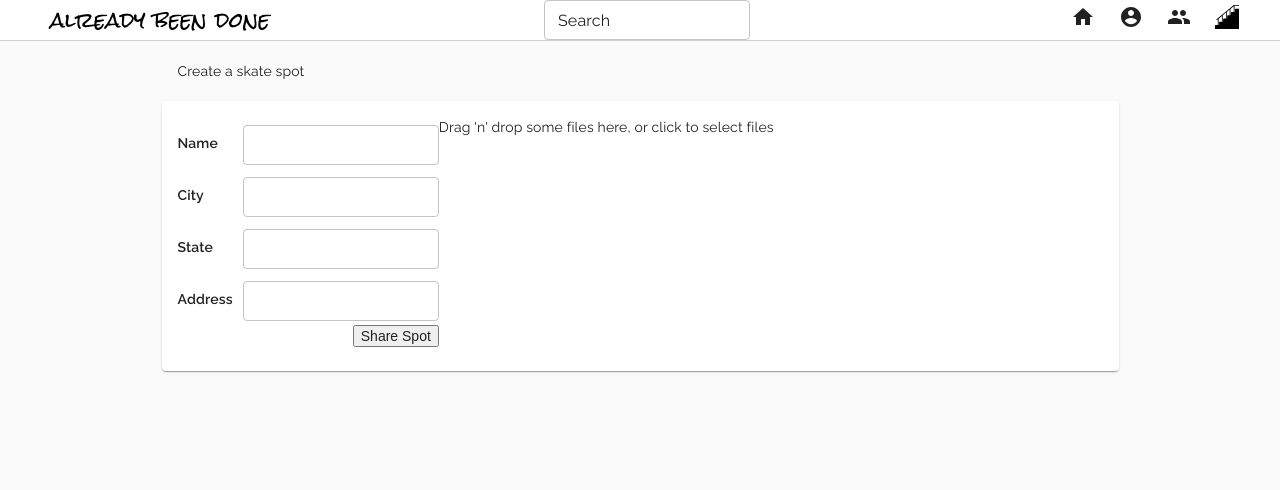
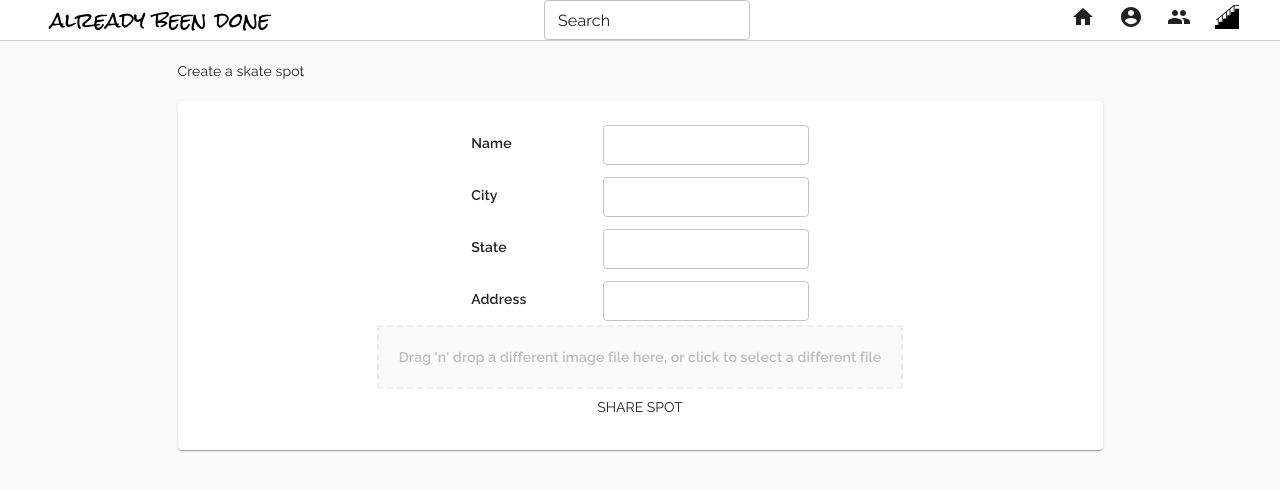
Before and after one commit to JoshuaCachola/ABD-Web-Frontend, a React (Create React App) app: page /skatespots/create-spot in a window 1280 px wide. Shown: the top 490 px of the page. Built offline with nearby package versions, Linux system fonts and the light colour scheme; no server answers.

Commit message:
add drag and drop

```diff
--- a/package.json
+++ b/package.json
@@ -19,6 +19,7 @@
     "react-video-js-player": "^1.1.1",
     "redux": "^4.0.5",
     "redux-thunk": "^2.3.0",
+    "styled-components": "^5.1.0",
     "video.js": "^7.7.6"
   },
   "scripts": {
--- a/src/components/CreateSkateSpot.js
+++ b/src/components/CreateSkateSpot.js
@@ -5,9 +5,11 @@ import {
   Box,
   Card,
   CardContent,
-  makeStyles
+  makeStyles,
+  Button
 } from "@material-ui/core";
 import { useDropzone } from "react-dropzone";
+import styled from 'styled-components';
 
 import api from "../utils";
 import Navbar from "./utils/Navbar";
@@ -27,34 +29,60 @@ const useStyles = makeStyles({
     minWidth: 925,
     margin: 10
   },
-  // dropContainer: {
-  //   border: "1px solid black"
-  // }
 });
 
-const CreateSkateSpot = () => {
+const getColor = (props) => {
+  if (props.isDragAccept) {
+    return "#326C73";
+  }
+  if (props.isDragReject) {
+    return '#ff1744';
+  }
+  if (props.isDragActive) {
+    return '#2196f3';
+  }
+  return '#eeeeee';
+}
+
+const Container = styled.div`
+  flex: 1;
+  display: flex;
+  flex-direction: column;
+  align-items: center;
+  padding: 20px;
+  border-width: 2px;
+  border-radius: 2px;
+  border-color: ${props => getColor(props)};
+  border-style: dashed;
+  background-color: #fafafa;
+  color: #bdbdbd;
+  outline: none;
+  transition: border .24s ease-in-out;
+`;
+
+const CreateSkateSpot = (props) => {
   const history = useHistory();
   const [name, setSpotName] = useState("");
   const [address, setAddress] = useState("");
   const [city, setCityName] = useState("");
   const [state, setStateName] = useState("");
   const [imgPath, setImgPath] = useState("");
-  const dropContainer = document.getElementById("dropContainer");
 
   const handleSpotName = e => setSpotName(e.target.value);
   const handleCityName = e => setCityName(e.target.value);
   const handleStateName = e => setStateName(e.target.value);
   const handleAddress = e => setAddress(e.target.value);
-  // const handleImgFileInput = e => {
-  //   setImgPath(e.target.file[0]);
+  // const handleSetImgPath = file => {
+  //   // console.log(file)
+  //   setImgPath(file);
   // }
 
   const createSpot = async e => {
     e.preventDefault();
     try {
       const body = new FormData();
-      body.append("image", imgPath);
-      let res = await fetch(`${api.url}/skatespots/upload-picture`, {
+      body.append("image", imgPath[0]);
+      let res = await fetch(`${api.url}/skatespots/upload-image`, {
         method: "POST",
         headers: {
           Authorization: `Bearer ${localStorage.getItem("TOKEN_KEY")}`
@@ -91,21 +119,18 @@ const CreateSkateSpot = () => {
 
   const onDrop = useCallback((acceptedFiles) => {
     setImgPath(acceptedFiles);
-    console.log(acceptedFiles);
-    console.log(imgPath);
+    // console.log(acceptedFiles);
 
-  }, [imgPath]);
+  }, [setImgPath]);
 
-  // const handleDragEnter = e => {
-  //   dropContainer.classList.add("skate-spots__drag--active")
-  // };
-
-  // const handleDragLeave = e => {
-  //   dropContainer.classList.remove("skate-spots__drag--active");
-  // };
-
-  const { getRootProps, getInputProps, isDragActive } = useDropzone({ onDrop });
-
+  const {
+    getRootProps,
+    getInputProps,
+    isDragActive,
+    isDragAccept,
+    isDragReject
+  } = useDropzone({ accept: 'image/*', onDrop });
+  // console.log(imgPath[0].name);
   const classes = useStyles();
   return (
     <div className="skate-spots__create-form">
@@ -123,14 +148,15 @@ const CreateSkateSpot = () => {
         className={classes.formContainer}
       >
         <Card className={classes.root}>
-          {/* <CardContent>
-            <label>Image of Spot</label>
-            <input type="file" name={imgPath} onChange={handleImgFileInput} />
-          </CardContent> */}
           <CardContent>
-            <Box display="flex" className={classes.root}>
+            <Box
+              display="flex"
+              justifyContent="center"
+              // className={classes.root}
+            >
+              <Box display="flex" justifyContent="center">
                 <form onSubmit={createSpot}>
-                <Box flexDirection="column" flexBasis="50%">
+                  <Box flexDirection="column">
                     <Box
                       display="flex"
                       justifyContent="center"
@@ -139,7 +165,7 @@ const CreateSkateSpot = () => {
                       <Box flexBasis="25%">
                         <label>Name</label>
                       </Box>
-                    <Box flexBasis="75%" justifyContent="flex-end">
+                      <Box justifyContent="flex-end">
                         <TextField
                           margin="dense"
                           variant="outlined"
@@ -157,7 +183,7 @@ const CreateSkateSpot = () => {
                       <Box flexBasis="25%">
                         <label>City</label>
                       </Box>
-                    <Box flexBasis="75%">
+                      <Box >
                         <TextField
                           margin="dense"
                           variant="outlined"
@@ -175,7 +201,7 @@ const CreateSkateSpot = () => {
                       <Box flexBasis="25%">
                         <label>State</label>
                       </Box>
-                    <Box flexBasis="75%">
+                      <Box >
                         <TextField
                           margin="dense"
                           variant="outlined"
@@ -193,7 +219,7 @@ const CreateSkateSpot = () => {
                       <Box flexBasis="25%">
                         <label>Address</label>
                       </Box>
-                    <Box flexBasis="75%">
+                      <Box >
                         <TextField
                           margin="dense"
                           variant="outlined"
@@ -204,33 +230,43 @@ const CreateSkateSpot = () => {
                       </Box>
                     </Box>
                   </Box>
-                <Box display="flex" justifyContent="flex-end">
-                  <button type="submit">Share Spot</button>
-                </Box>
-              </form>
-              {/* <Box display="flex" justifyContent="flex-end">
-                <Box flexBasis="75%"> */}
-                  <div
-                    id="dropContainer"
+                  <div className="container">
+                    <Container
+                      className={classes.dropContainer}
                       // onDragEnter={handleDragEnter}
                       // onDragLeave={handleDragLeave}
-                    {...getRootProps()}>
+                      {...getRootProps({
+                        isDragActive,
+                        isDragAccept,
+                        isDragReject,
+                      })}
+                    >
                       <input {...getInputProps()} />
                       {isDragActive ? (
-                      <Box alignContent="center">
-                        <p>Drop the files here...</p>
-                      </Box>
+                        <p>
+                          Drag 'n' drop an image file here, or click to select a
+                          file
+                        </p>
                       ) : (
-                      <Box>
+                        <>
                           <p>
-                          Drag 'n' drop some files here, or click to select
-                          files
+                            Drag 'n' drop a different image file here, or click to select
+                            a different file
                           </p>
-                      </Box>
+                          <div>
+                              {imgPath[0] ? <p>{imgPath[0].name}</p> : <p></p>}
+                          </div>
+                        </>
                       )}
                       {/* </Box>
                 </Box> */}
+                    </Container>
                   </div>
+                  <Box display="flex" justifyContent="center">
+                    <Button type="submit">Share Spot</Button>
+                  </Box>
+                </form>
+              </Box>
             </Box>
           </CardContent>
         </Card>
--- a/src/components/skate-spot/CreateSkatePost.js
+++ b/src/components/skate-spot/CreateSkatePost.js
@@ -1,9 +1,50 @@
-import React, { useState } from "react";
+import React, { useState, useCallback } from "react";
 import { useHistory } from "react-router-dom";
-import { Box, Card, CardContent, makeStyles } from "@material-ui/core";
+import { Box, Card, makeStyles, Button, TextField } from "@material-ui/core";
+import { useDropzone } from "react-dropzone";
+import styled from "styled-components";
 
 import Navbar from "../utils/Navbar";
 import api from "../../utils";
+
+const useStyles = makeStyles({
+  root: {
+    minWidth: 925,
+    padding: 20
+  },
+  childLabel: {
+    marginTop: 10
+  }
+});
+
+const getColor = (props) => {
+  if (props.isDragAccept) {
+    return "#326C73";
+  }
+  if (props.isDragReject) {
+    return "#ff1744";
+  }
+  if (props.isDragActive) {
+    return "#2196f3";
+  }
+  return "#eeeeee";
+};
+
+const Container = styled.div`
+  flex: 1;
+  display: flex;
+  flex-direction: column;
+  align-items: center;
+  padding: 20px;
+  border-width: 2px;
+  border-radius: 2px;
+  border-color: ${(props) => getColor(props)};
+  border-style: dashed;
+  background-color: #fafafa;
+  color: #bdbdbd;
+  outline: none;
+  transition: border 0.24s ease-in-out;
+`;
 
 const CreateSkatePost = ({ match: { url } }) => {
   const skateSpotId = url.split("/")[2];
@@ -12,18 +53,16 @@ const CreateSkatePost = ({ match: { url } }) => {
   const [file, setFileInput] = useState("");
 
   const handleSetCaption = e => setCaption(e.target.value);
-  const handleFileInput = e => {
-    console.log(e.target.files);
-    setFileInput(e.target.files[0]);
-  };
+
   const handleSubmit = async e => {
     e.preventDefault();
     try {
-      const { type } = file;
+      const { type } = file[0];
+      console.log(type, file[0])
       const body = new FormData();
       let res;
       if (type === "video/mp4") {
-        body.append("video", file);
+        body.append("video", file[0]);
         res = await fetch(`${api.url}/skatespots/upload-video`, {
           method: "POST",
           headers: {
@@ -31,8 +70,8 @@ const CreateSkatePost = ({ match: { url } }) => {
           },
           body
         });
-      } else if (type.split("/")[0] === "image") {
-        body.append("image", file);
+      } else {
+        body.append("image", file[0]);
         res = await fetch(`${api.url}/skatespots/upload-image`, {
           method: "POST",
           headers: {
@@ -42,6 +81,7 @@ const CreateSkatePost = ({ match: { url } }) => {
         });
       }
 
+      console.log(res);
       if (!res.ok) throw res;
 
       const { postUrl } = await res.json();
@@ -66,28 +106,83 @@ const CreateSkatePost = ({ match: { url } }) => {
     }
   };
 
+  const onDrop = useCallback(
+    (acceptedFiles) => {
+      setFileInput(acceptedFiles);
+      // console.log(acceptedFiles);
+    },
+    [setFileInput]
+  );
+
+  const {
+    getRootProps,
+    getInputProps,
+    isDragActive,
+    isDragAccept,
+    isDragReject,
+  } = useDropzone( { onDrop });
+
+  const classes = useStyles();
+
   return (
     <div className="skate-spot__create-post">
       <nav>
         <Navbar />
       </nav>
       <Box display="flex" justifyContent="center">
-        <Card>
+        <Card className={classes.root}>
           <form onSubmit={handleSubmit}>
+            <Box flexDirection="column" className={classes.child}>
+              <Box>
                 <label>Caption</label>
-            <input
+              </Box>
+              <Box className={classes.child}>
+                <TextField
                   type="text"
                   name={caption}
                   onChange={handleSetCaption}
                   placeholder="Caption"
                 />
+              </Box>
+              <Box className={classes.childLabel}>
                 <label>File</label>
-            <input
-              type="file"
-              name={file}
-              onChange={handleFileInput}
-            />
-            <button>Post</button>
+              </Box>
+              <div className="container">
+                <Container
+                  className={classes.dropContainer}
+                  // onDragEnter={handleDragEnter}
+                  // onDragLeave={handleDragLeave}
+                  {...getRootProps({
+                    isDragActive,
+                    isDragAccept,
+                    isDragReject,
+                  })}
+                >
+                  <input {...getInputProps()} />
+                  {isDragActive ? (
+                    <p>
+                      Drag 'n' drop an file here, or click to select a
+                      file
+                    </p>
+                  ) : (
+                    <>
+                      <p>
+                        Drag 'n' drop a different file here, or click to
+                        select a different file
+                      </p>
+                      <div>
+                        {file[0] ? <p>{file[0].name}</p> : <p></p>}
+                      </div>
+                    </>
+                  )}
+                  {/* </Box>
+                </Box> */}
+                </Container>
+              </div>
+              <Box className={classes.childLabel}display="flex" justifyContent="center">
+                <Button type="submit">Post</Button>
+              </Box>
+            </Box>
           </form>
         </Card>
       </Box>
--- a/src/components/skate-spot/SkateSpotDetails.js
+++ b/src/components/skate-spot/SkateSpotDetails.js
@@ -1,7 +1,7 @@
 import React from "react";
 import { Box, Avatar, makeStyles } from "@material-ui/core";
 import CheckCircleIcon from "@material-ui/icons/CheckCircle";
-import { connect } from "react-redux";
+// import { connect } from "react-redux";
 
 const useStyles = makeStyles((theme) => ({
   large: {
--- a/src/components/skate-spot/SkateSpotPost.js
+++ b/src/components/skate-spot/SkateSpotPost.js
@@ -11,7 +11,6 @@ import {
   makeStyles,
 } from "@material-ui/core";
 import { connect } from "react-redux";
-import { useHistory } from "react-router";
 
 import { isShowPost } from "../../store/skateSpotPosts";
 import api from "../../utils";
@@ -35,7 +34,6 @@ const useStyles = makeStyles({
 
 const SkateSpotPost = (
   { showPost, isShowingPost, id, post, caption, skater, skateSpotId }) => {
-  const history = useHistory();
   const [ comment, setComment ] = useState("");
   const [ postComments, setPostComments ] = useState([]);
   const handleShowPost = (e) => {
--- a/src/components/utils/Navbar.js
+++ b/src/components/utils/Navbar.js
@@ -14,6 +14,7 @@ const Navbar = () => {
     // return <Redirect to="/skatespots/create-spot" />;
   };
 
+  const handleHome = e => history.push("/skatespots");
   return (
     <nav className="navbar">
       <Box display="flex" justifyContent="space-around" alignItems="center">
@@ -30,7 +31,7 @@ const Navbar = () => {
           />
         </Box>
         <Box display="flex">
-          <div className="navbar__icons">
+          <div onClick={handleHome} className="navbar__icons">
             <HomeIcon />
           </div>
           <div className="navbar__icons">
```
Also changed, not shown: src/components/SkateSpots.js (+8 -8 lines), 1 other file (tests, documents, lock files or other folders). Lines whose indentation alone changed are shown as unchanged.
